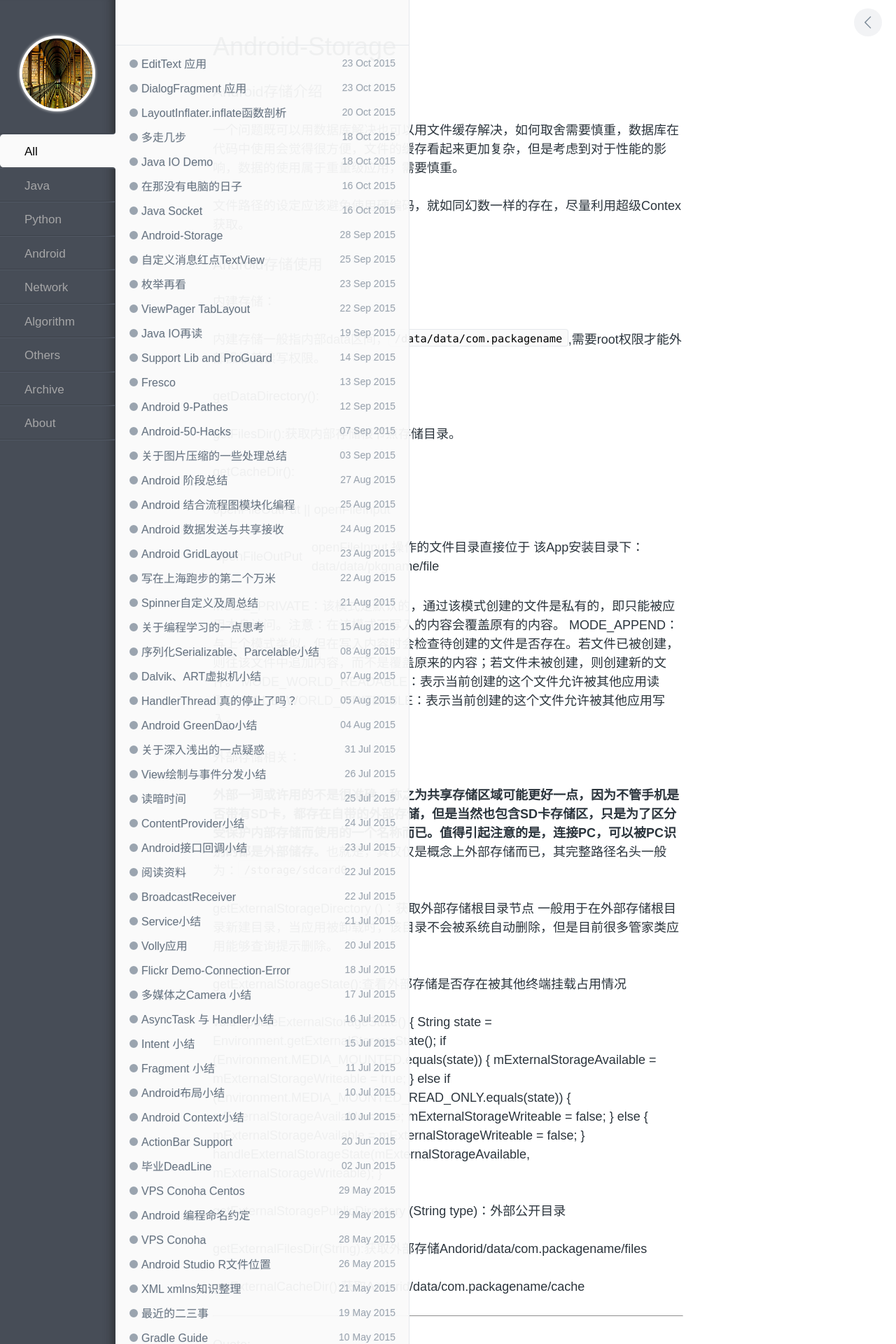
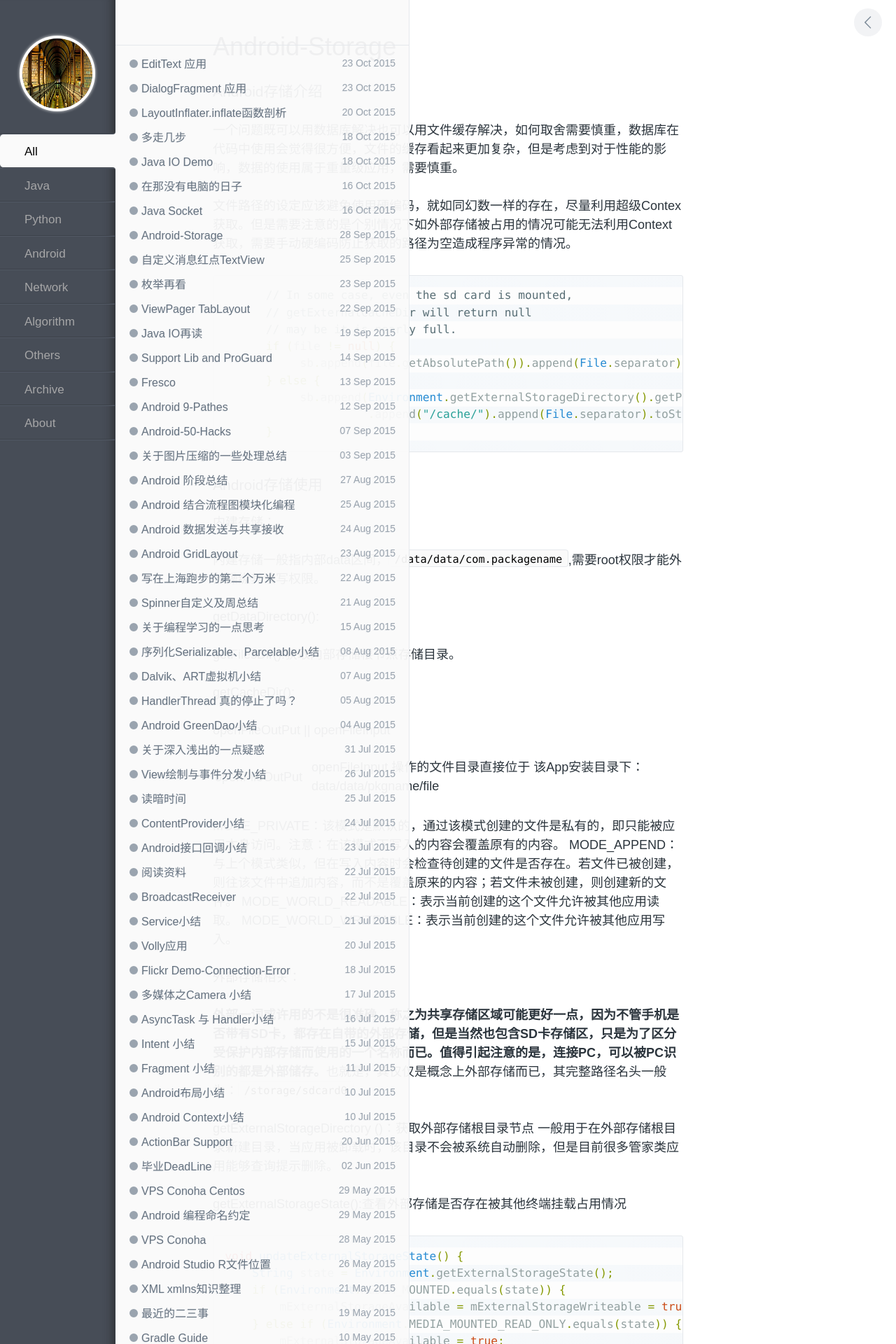
Before and after one commit to enlipan/enlipan.github.io, a Jekyll site: the page built from _posts/2015-9-28-android-storage.md, in a window 1280 px wide. Shown: the top 1920 px of the page at 70% size. Built offline with Jekyll 4.4.1, drawn with Linux system fonts in a browser that asks for light colours; comment, search, counter and statistics services are not loaded; some of the changed text lies outside the part shown.

Commit message:
modify pages android storage

```diff
--- a/_posts/2015-9-28-android-storage.md
+++ b/_posts/2015-9-28-android-storage.md
@@ -10,8 +10,21 @@ category: android
 一个问题既可以用数据库解决也可以用文件缓存解决，如何取舍需要慎重，数据库在代码中使用会觉得很方便，文件的缓存看起来更加复杂，但是考虑到对于性能的影响，数据的使用属于重量级应用，需要慎重。
 
 
-文件路径的设定应该避免使用硬编码，就如同幻数一样的存在，尽量利用超级Contex获取。
+文件路径的设定应该避免使用硬编码，就如同幻数一样的存在，尽量利用超级Contex获取。但是需要注意的是个别情况下如外部存储被占用的情况可能无法利用Context获取，需要手动硬编码防止获取的路径为空造成程序异常的情况。
 
+{%  highlight java %}
+
+      // In some case, even the sd card is mounted,
+      // getExternalCacheDir will return null
+      // may be it is nearly full.
+      if (file != null) {
+           sb.append(file.getAbsolutePath()).append(File.separator);
+      } else {
+           sb.append(Environment.getExternalStorageDirectory().getPath()).append("/Android/data/").append(context.getPackageName())
+                     .append("/cache/").append(File.separator).toString();
+      }
+
+{% endhighlight %}
 
 ###Android存储使用
 
@@ -49,6 +62,8 @@ getExternalStorageDirectory ()：获取外部存储根目录节点
 
 getExternalStorageState():查看外部存储是否存在被其他终端挂载占用情况
 
+{%  highlight java %}
+
 void updateExternalStorageState() {
     String state = Environment.getExternalStorageState();
     if (Environment.MEDIA_MOUNTED.equals(state)) {
@@ -63,12 +78,15 @@ void updateExternalStorageState() {
             mExternalStorageWriteable);
 }
 
+{% endhighlight %}
 
 getExternalStoragePublicDirectory (String type)：外部公开目录
 
 getExternalFilesDir(String):获取外部存储Andorid/data/com.packagename/files
 
 getExternalCacheDir():获取Andorid/data/com.packagename/cache
+
+
 
 ---
 
```
